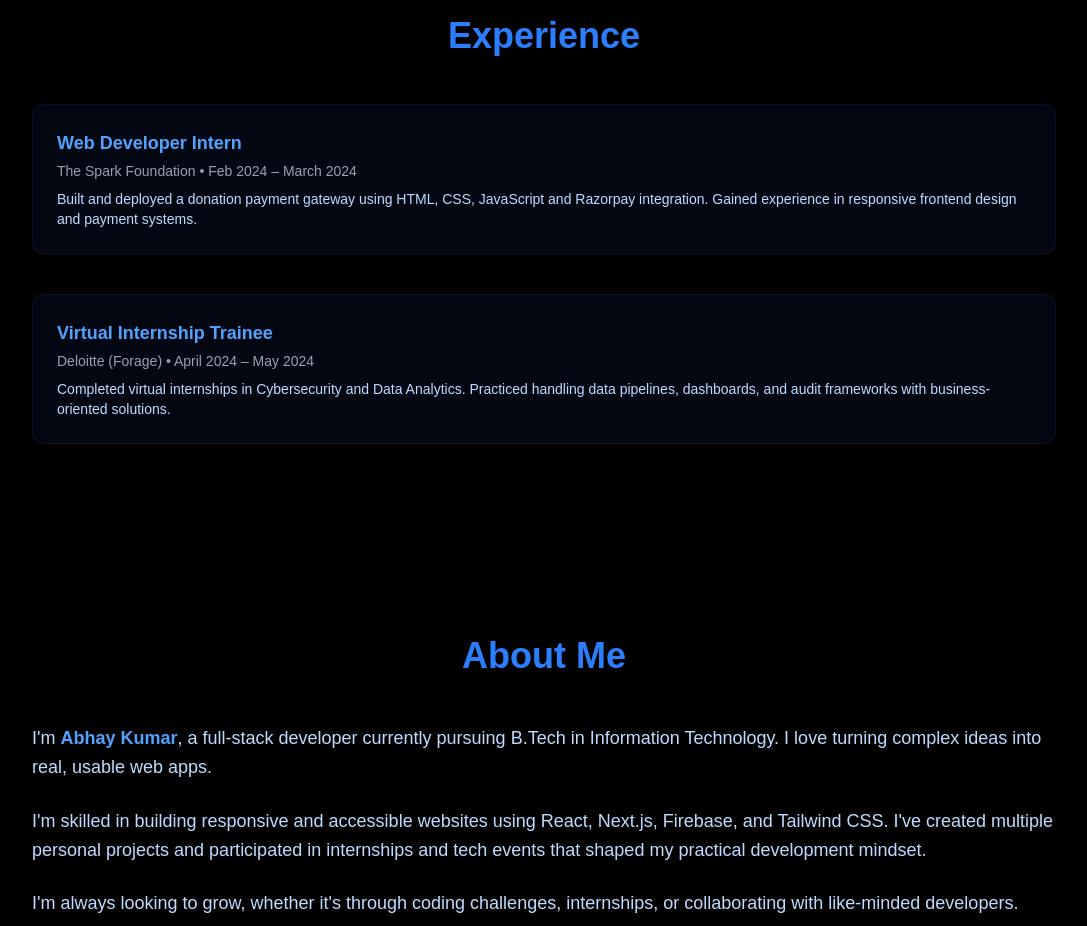
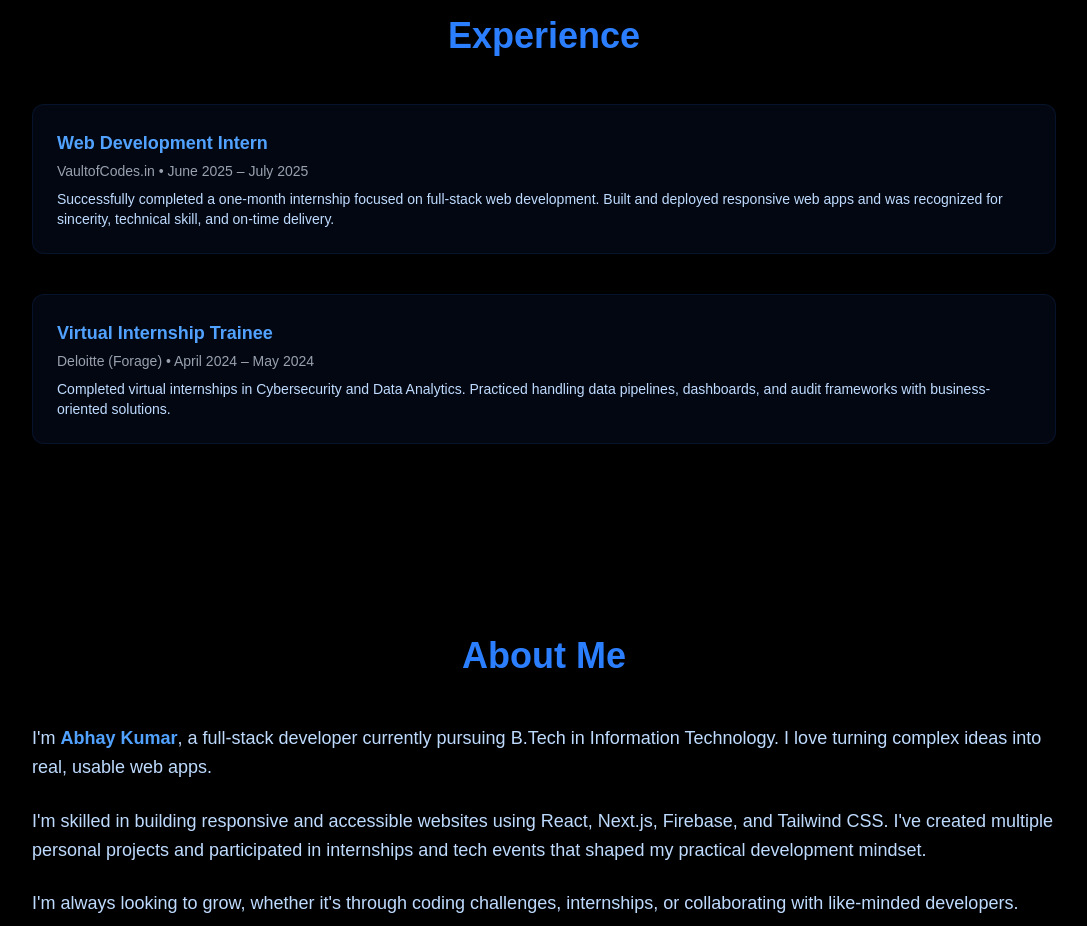
Before and after one commit to Abhaykk615/portfolio, a Next.js app: page / in a window 1280 px wide. Shown: the part 880-1806 px from the top of the page, without its empty margins (96-1183 px from the left). Built offline with nearby package versions, Linux system fonts and the light colour scheme.

Commit message:
Update Experience section: replace Spark Foundation with VaultofCodes internship

```diff
--- a/src/components/Experience.tsx
+++ b/src/components/Experience.tsx
@@ -3,11 +3,11 @@ import { motion } from "framer-motion";
 
 const experiences = [
   {
-    title: "Web Developer Intern",
-    company: "The Spark Foundation",
-    date: "Feb 2024 – March 2024",
+    title: "Web Development Intern",
+    company: "VaultofCodes.in",
+    date: "June 2025 – July 2025",
     description:
-      "Built and deployed a donation payment gateway using HTML, CSS, JavaScript and Razorpay integration. Gained experience in responsive frontend design and payment systems.",
+      "Successfully completed a one-month internship focused on full-stack web development. Built and deployed responsive web apps and was recognized for sincerity, technical skill, and on-time delivery.",
   },
   {
     title: "Virtual Internship Trainee",
@@ -27,7 +27,9 @@ export default function Experience() {
       whileInView={{ opacity: 1, y: 0 }}
       transition={{ duration: 0.8 }}
     >
-      <h2 className="text-4xl font-bold text-center text-blue-500 mb-12">Experience</h2>
+      <h2 className="text-4xl font-bold text-center text-blue-500 mb-12">
+        Experience
+      </h2>
 
       <div className="max-w-5xl mx-auto flex flex-col gap-10">
         {experiences.map((exp, index) => (
@@ -42,7 +44,9 @@ export default function Experience() {
             <div className="absolute inset-0 rounded-xl bg-gradient-to-br from-blue-500 to-green-400 opacity-0 group-hover:opacity-20 transition-opacity duration-500 blur-sm" />
             <div className="relative z-10">
               <h3 className="text-lg font-semibold text-blue-400 mb-1">{exp.title}</h3>
-              <p className="text-sm text-gray-400 mb-2">{exp.company} • {exp.date}</p>
+              <p className="text-sm text-gray-400 mb-2">
+                {exp.company} • {exp.date}
+              </p>
               <p className="text-sm text-blue-200">{exp.description}</p>
             </div>
           </motion.div>
```
